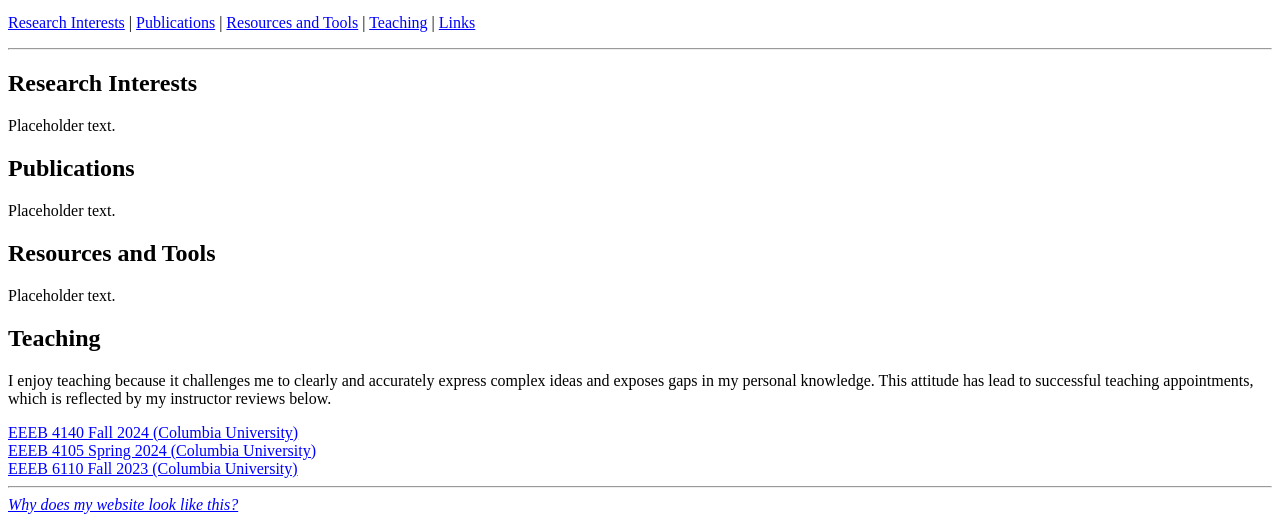
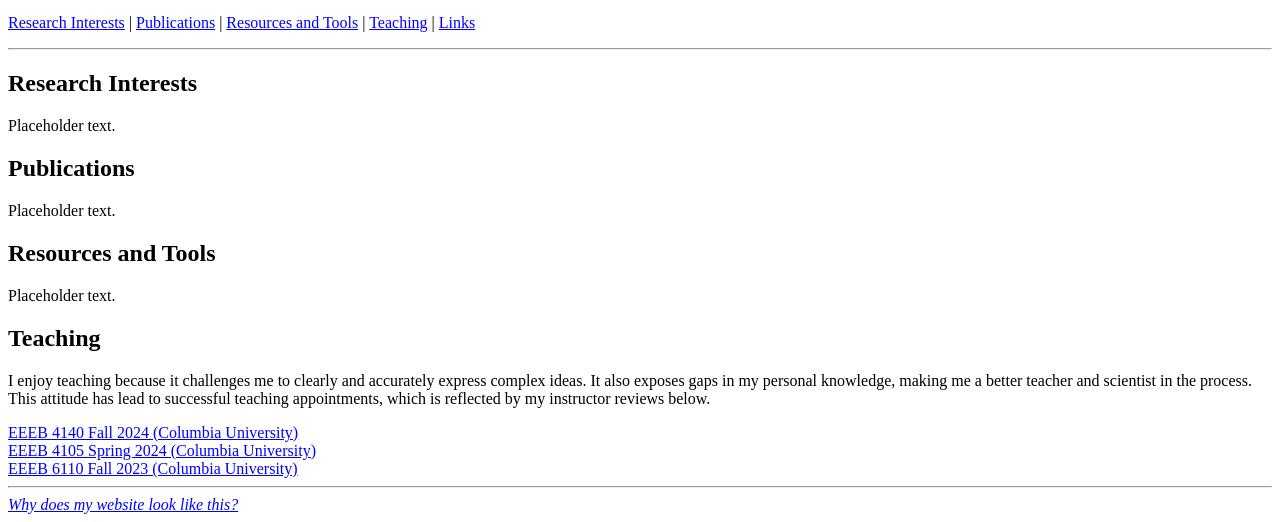
Before and after one commit to vicensvc/vicensvc.github.io, a plain HTML site: page index.html in a window 1280 px wide. Shown: the part 493-1015 px from the top of the page. Drawn offline with Linux system fonts and the light colour scheme.

Commit message:
Update index.html

```diff
--- a/index.html
+++ b/index.html
@@ -42,7 +42,7 @@
     <p>Placeholder text.</p>
 
   <h2 id="Teaching">Teaching</h2>
-    <p>I enjoy teaching because it challenges me to clearly and accurately express complex ideas and exposes gaps in my personal knowledge. This attitude has lead to successful teaching appointments, which is reflected by my instructor reviews below. </p>
+    <p>I enjoy teaching because it challenges me to clearly and accurately express complex ideas. It also exposes gaps in my personal knowledge, making me a better teacher and scientist in the process. This attitude has lead to successful teaching appointments, which is reflected by my instructor reviews below. </p>
     <a href="assets/EEEBGU4140_001_2024_3-ORNITHOLOGYEEEBG4140_001_2024_3_194928_VicensVila-Coury.pdf" target="_blank">EEEB 4140 Fall 2024 (Columbia University)</a><br>
     <a href="assets/EEEBGU4105_001_2024_1-IntermediateStatisticsforEcologyandEEEBW4105_001_2024_1_184173_VicensVila-Coury.pdf" target="_blank">EEEB 4105 Spring 2024 (Columbia University)</a><br>
     <a href="assets/EEEBGR6110_001_2023_3-FUNDAMENTALSOFEVOLUTIONEEEBG6110_001_2023_3_172000_VicensVila-Coury.pdf" target="_blank">EEEB 6110 Fall 2023 (Columbia University)</a><br>
```
